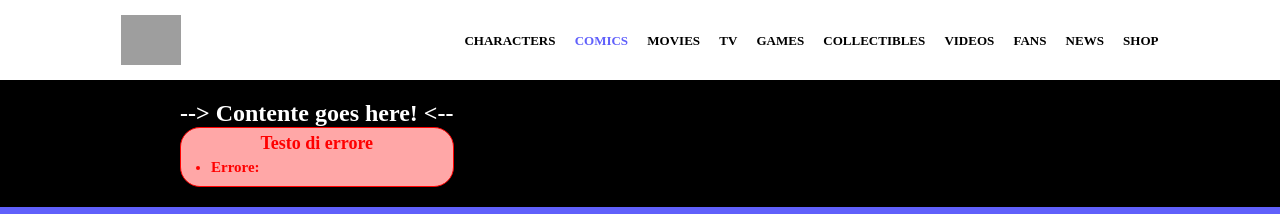
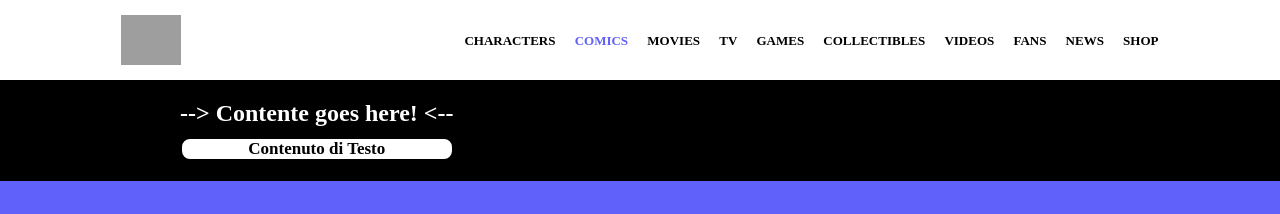
Before and after one commit to LucaIapadre98/react-dc-comics, a React (Vite) app: page / in a window 1280 px wide. Shown: the top 214 px of the page. Built offline with nearby package versions, Linux system fonts and the light colour scheme; grey boxes are pictures that could not be loaded.

Commit message:
cretata la sezione per le card

```diff
--- a/src/assets/css/index.css
+++ b/src/assets/css/index.css
@@ -52,6 +52,7 @@ li{
   border: currentColor 2px solid;
   border-radius: 10px;
   background-color: white;
+  margin-top: 10px;
 }
 #page-content .alert-danger{
   color: red;
@@ -60,6 +61,7 @@ li{
   border: currentColor 2px solid;
   border-radius: 10px;
   background-color: #fc9a9a;
+   margin-top: 10px;
 }
 #page-content .alert-success{
   color: green;
@@ -68,6 +70,7 @@ li{
   border: currentColor 2px solid;
   border-radius: 10px;
   background-color: #9afcb6;
+  margin-top: 10px;
 }
 .messagge-error{
   color: red;
@@ -77,6 +80,7 @@ li{
   font-size: 17px;
   text-align: center;
   padding: 5px;
+  margin-top: 10px;
 }
 .text-error{
   color: red;
@@ -86,6 +90,7 @@ li{
   font-size: 18px;
   text-align: center;
   padding: 5px;
+   margin-top: 10px;
 }
 .text-error .ul-error{
   text-align: left;
--- a/src/components/Main.jsx
+++ b/src/components/Main.jsx
@@ -4,7 +4,7 @@ export default function Main(){
         <section id="page-content">
             <h2> --&gt; Contente goes here! &lt;--
                 <>
-                <Alert type="danger">
+                <Alert type="info">
                     Contenuto di Testo
                 </Alert>
                 </>
```
